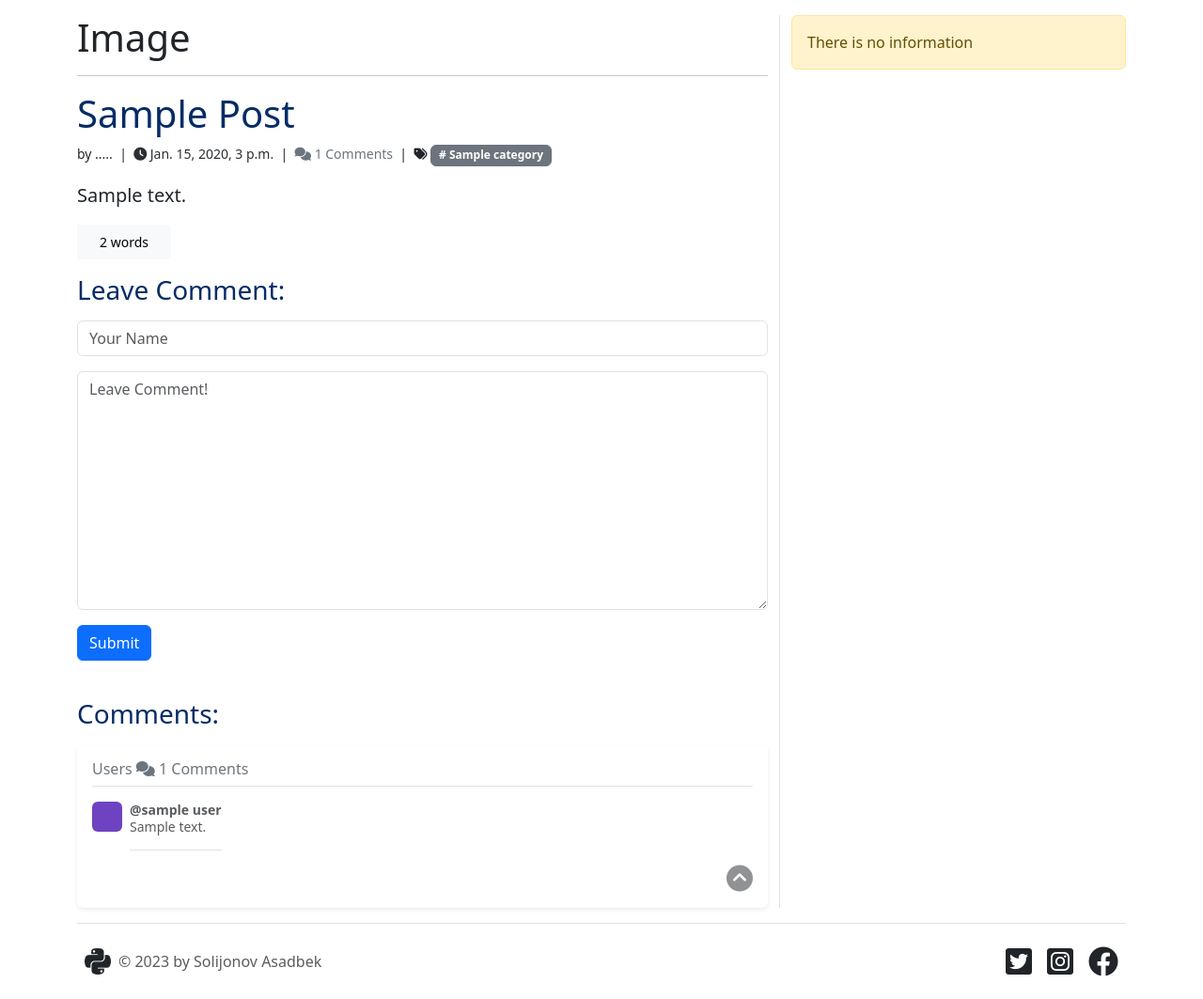
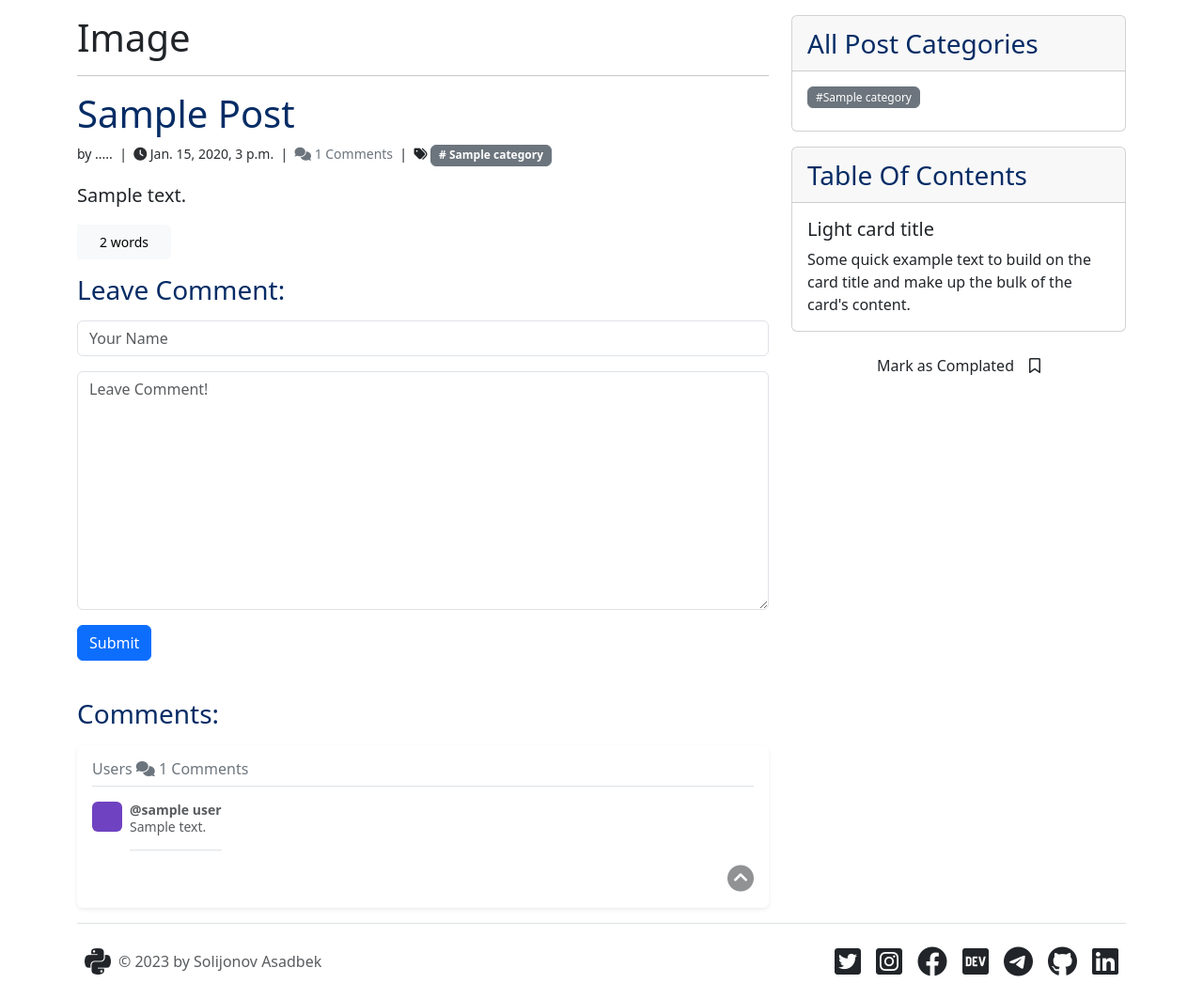
Before and after one commit to AsadbekSolijonov/PortfolioBlogPost, a Django app: page /blog/detail/1/ in a window 1280 px wide. Shown: the part 88-1151 px from the top of the page at 94% size. Run offline with Django 4.2, Linux system fonts and the light colour scheme; tables that the repository leaves empty hold one stand-in row (values such as "Sample post"); some libraries are stand-ins or nearby versions.

Commit message:
2a kommentlar bilan

```diff
--- a/blog/urls.py
+++ b/blog/urls.py
@@ -3,6 +3,6 @@ from blog import views
 urlpatterns = [
     path('blog/', view=views.blogs, name='blog'),
     path('blog/detail/<int:pk>/', view=views.blog_detail, name='blog_detail'),
-    path('blog/<category>/', view=views.blog_category, name='blog_category'),
+    path('blog/<tag>/', view=views.blog_category, name='blog_category'),
 
 ]
--- a/blog/views.py
+++ b/blog/views.py
@@ -1,27 +1,27 @@
 from django.shortcuts import render, redirect
 from blog.models import Post, Comment, Category
 from blog.forms import CommentForm
-# Hamma Bloglar Ro'yxati qaytaruvchi funksiya
+# Hamma Bloglar Ro'yxatini qaytaruvchi funksiya
 def blogs(request):
-    blogs = Post.objects.all()
-    reverse_blogs = blogs.order_by('-created_on')
-    all_categories = Category.objects.all()
+    blogs = Post.objects.all().order_by('-created_on')
+    categories = Category.objects.all()
     context = {
-        'blogs': reverse_blogs,
-        'total': len(reverse_blogs),
-        'all_categories': all_categories,
+        'blogs': blogs,
+        'total': len(blogs),
+        'categories': categories,
     }
     return render(request, 'blog/blogs.html', context)
 
-# Blog category filter qilib qidirib olish.
-def blog_category(request, category):
-    posts = Post.objects.filter(category__title__contains=category).order_by('-created_on')
-    all_categories = Category.objects.all()
+# Blogni #tag(category) bo'yicha filter qilib olish uchun
+def blog_category(request, tag):
+    # Tag (Kategoriya title)li bo'yicha Postlarni qidirib topish uchun
+    posts = Post.objects.filter(category__title__contains=tag).order_by('-created_on')
+    categories = Category.objects.all()
     context = {
         'posts': posts,
-        'category': category,
-        'total': len(posts),
-        'all_categories': all_categories,
+        'tag': tag,
+        'count': len(posts),
+        'categories': categories,
     }
     return render(request, 'blog/category.html', context)
 
@@ -29,32 +29,43 @@ def blog_category(request, category):
 
 # Blog haqida batavsil ma'lumot beruvchi funksiya
 def blog_detail(request, pk):
+    # Hamma Kategoriyalarni bazadan olish uchun
+    categories = Category.objects.all()
     comments = 0
     try:
-        blog_detail = Post.objects.get(pk=pk)
-        if blog_detail:
-            comments = Comment.objects.filter(post=blog_detail).order_by('-created_on')
+        post = Post.objects.get(pk=pk)
+        # Agar Post bo'lsa kommentariyani qidirush uchun
+        if post:
+            comments = Comment.objects.filter(post=post).order_by('-created_on')
         else:
             comments = None
+
     except:
-        blog_detail = None
+        post = None
 
+    # Kommentariya qoldirish
+    # Foydalanuvchiga Kamment Formani ko'rsatish uchun
     form = CommentForm()
+    # Komment Formadan kelgan ma'lumotlarni filter qilib ma'lumotlar bazasiga saqlash
     if request.method == 'POST':
         form = CommentForm(request.POST)
         if form.is_valid():
+            # Komment Formaga yozilgan ma'lumotlarni olish uchun
             comment = Comment(
                 author=form.cleaned_data['author'],
                 body=form.cleaned_data['body'],
-                post=blog_detail
+                post=post
             )
+            # Ma'lumotlarni ma'lumotlar bazasiga saqlash uchun
             comment.save()
-            return redirect(f'/blog/detail/{blog_detail.id}')
+            # Formaga yozilgan ma'lumot refresh qilganda qayta-qayta bazaga saqlashni so'ramasligi uchun
+            return redirect(f'/blog/detail/{post.id}')
 
     context = {
-        'blog_detail': blog_detail,
+        'post': post,
         'comments': comments,
         'form': form,
+        'categories': categories,
         'count_comments': len(comments if comments else [])
     }
     return render(request, 'blog/detail.html', context)
--- a/templates/base.html
+++ b/templates/base.html
@@ -1,16 +1,20 @@
 <!doctype html>
+<!-- Static file -->
 {% load static %}
 <html lang="en">
     <head>
         <meta charset="utf-8">
         <meta name="viewport" content="width=device-width, initial-scale=1">
-        <title>Pyilon</title>
+        <!-- Title -->
+        <title>{% block title %} {% endblock %}</title>
+        <!-- Bootstrap -->
         <link
             href="https://cdn.jsdelivr.net/npm/bootstrap@5.3.0-alpha2/dist/css/bootstrap.min.css"
             rel="stylesheet"
             integrity="sha384-aFq/bzH65dt+w6FI2ooMVUpc+21e0SRygnTpmBvdBgSdnuTN7QbdgL+OapgHtvPp"
             crossorigin="anonymous"
         >
+        <!-- FontAwesome -->
         <link
             rel="stylesheet"
             href="https://cdnjs.cloudflare.com/ajax/libs/font-awesome/6.3.0/css/all.min.css"
@@ -18,6 +22,8 @@
             crossorigin="anonymous"
             referrerpolicy="no-referrer"
         />
+        <!-- Favicon  -->
+        <link rel="icon" type="image/x-icon" href="{% static 'img/favicon.png' %}">
     </head>
     <body>
         <!-- Navbar -->
@@ -34,7 +40,7 @@
         <div class="container m-auto" style="min-height: 400px;">
             <div class="row">
                 <!-- Col 1-->
-                <div class="col-8 border-end">
+                <div class="col-8">
                     {% block page_content %}
 
                     {% endblock page_content %}
@@ -52,6 +58,14 @@
                     {% block all_categorys %}
 
                     {% endblock all_categorys %}
+
+                    {% block detailcontents %}
+
+                    {% endblock detailcontents %}
+
+                    {% block markasRead %}
+
+                    {% endblock markasRead %}
                 </div>
             </div>
         </div>
@@ -66,11 +80,33 @@
                 </div>
                 <ul class="nav col-md-4 justify-content-end list-unstyled d-flex">
                     <!-- Twitter -->
-                    <i class="fa-brands fa-square-twitter fs-2 p-2"></i>
+                    <a class="text-decoration-none text-dark" target="_blank" href="https://twitter.com/solijonov_py">
+                        <i class="fa-brands fa-square-twitter fs-2 p-2"></i>
+                    </a>
                     <!-- Instagram -->
-                    <i class="fa-brands fa-square-instagram fs-2 p-2"></i>
+                    <a class="text-decoration-none text-dark" target="_blank" href="https://www.instagram.com/uz_back_dev/">
+                        <i class="fa-brands fa-square-instagram fs-2 p-2"></i>
+                    </a>
                     <!-- Facebook -->
-                    <i class="fa-brands fa-facebook fs-2 p-2"></i>
+                    <a class="text-decoration-none text-dark" target="_blank" href="https://www.facebook.com/uzbackdev/">
+                        <i class="fa-brands fa-facebook fs-2 p-2"></i>
+                    </a>
+                    <!-- Dev -->
+                    <a class="text-decoration-none text-dark" target="_blank" href="https://dev.to/asadbeksolijonov">
+                        <i class="fa-brands fa-dev fs-2 p-2"></i>
+                    </a>
+                    <!-- Telegram -->
+                    <a class="text-decoration-none text-dark" target="_blank" href="https://t.me/SA_Software_Engineer">
+                        <i class="fa-brands fa-telegram fs-2 p-2"></i>
+                    </a>
+                    <!-- Github -->
+                    <a class="text-decoration-none text-dark" target="_blank" href="https://github.com/AsadbekSolijonov">
+                        <i class="fa-brands fa-github fs-2 p-2"></i>
+                    </a>
+                    <!-- Linkedin -->
+                    <a class="text-decoration-none text-dark" target="_blank" href="https://www.linkedin.com/in/solijonov-asadbek-5b1a63246/">
+                        <i class="fa-brands fa-linkedin fs-2 p-2"></i>
+                    </a>
                 </ul>
             </footer>
         </div>
@@ -78,16 +114,16 @@
 
             setTimeout(function () {
                 location.reload();
-            }, 60000);  // 1 min
+            }, 60000);  // 1 min da sahifani yangilaydi.
 
             getAuthor = document.querySelector('#author');
             submit = document.querySelector('#submit');
 
-            getAuthor.value = localStorage.getItem('author')
+            getAuthor.value = localStorage.getItem('author');
 
             getAuthor.addEventListener('change', function(eve){
                 author = eve.target.value;
-                localStorage.setItem('author', author)
+                localStorage.setItem('author', author);
             })
 
             submit.addEventListener('click', function(eve){
--- a/templates/blog/detail.html
+++ b/templates/blog/detail.html
@@ -1,12 +1,16 @@
 {% extends 'base.html' %}
+<!-- Title -->
+{% block title %}
+Detail
+{% endblock %}
 <!-- Post -->
 {% block page_content %}
-<h1 id="top0">Image</h1>
+<h1>Image</h1>
 <hr>
-{% if blog_detail %}
+{% if post %}
 <small>
     <!-- Post Title -->
-    <h1 class="text-primary-emphasis" id="{{blog_detail.title|slugify }}">{{ blog_detail.title|title}}</h1>
+    <h1 class="text-primary-emphasis" id="{{post.title|slugify }}">{{ post.title|title}}</h1>
     <!-- Post Category -->
     <p>
         <!-- Author -->
@@ -15,7 +19,7 @@
         <!-- TimeSince -->
         <span class="text-secondary-emphasis">
             <i class="fa-solid fa-clock"></i>
-            {{blog_detail.created_on}} &nbsp;|&nbsp;
+            {{post.created_on}} &nbsp;|&nbsp;
         </span>
         <!-- Count Comments -->
         <a class="text-secondary text-decoration-none" href="#users-comment">
@@ -25,7 +29,7 @@
         &nbsp;|&nbsp;
         <!-- All Categories -->
         <i class="fa-solid fa-tags"></i>
-        {% for category in blog_detail.category.all %}
+        {% for category in post.category.all %}
         <a class="btn btn-secondary" style="--bs-btn-padding-y: .10rem; --bs-btn-padding-x: .5rem; --bs-btn-font-size: .75rem;" href="{% url 'blog_category' category.title %}">
             <b># {{ category.title }}</b>
         </a>
@@ -34,15 +38,15 @@
     <!-- Post body -->
     <p class="">
         <!-- Post Words -->
-        <p class="fs-5">{{ blog_detail.body}}</p>
+        <p class="fs-5">{{ post.body}}</p>
         <!-- Post words count -->
-        <p class="p-2 text-bg-light rounded-end text-center" style="width: 100px;">{{ blog_detail.body | wordcount }} words</p>
+        <p class="p-2 text-bg-light rounded-end text-center" style="width: 100px;">{{ post.body | wordcount }} words</p>
     </p>
 </small>
 <!-- Comment -->
 <h3 class="mb-3 text-primary-emphasis sticky-top bg-white" style="top: 87px">Leave Comment:</h3>
 <!-- Comment Form -->
-<form action="{% url 'blog_detail' blog_detail.id  %}" method="post">
+<form action="{% url 'blog_detail' post.id  %}" method="post">
     {% csrf_token %}
     <!-- Author Input -->
     <div class="form-group">
@@ -91,7 +95,7 @@
         <!-- Body -->
         <p class="pb-3 mb-0 small lh-sm border-bottom">
             <strong class="d-block text-gray-dark">@{{ comment.author|lower }}</strong>
-            {{ comment.body }}
+            {{ comment.body|safe}}
         </p>
     </div>
     {% endfor %}
@@ -101,7 +105,7 @@
     </div>
     {% endif %}
     <small class="d-block text-end mt-3">
-        <a class="text-decoration-none" href="#top0">
+        <a class="text-decoration-none" href="#{{blog_detail.title|slugify }}">
             <!-- Page Up button -->
             <i class="fa-solid fs-3 fa-circle-chevron-up text-body-tertiary"></i>
         </a>
@@ -114,16 +118,16 @@
 </div>
 {% endif %}
 {% endblock page_content %}
-
+<!-- Categories -->
 {% block all_categorys %}
-{% if all_categories %}
-<div class="card border-secondary-emphasis mb-3 sticky-top" style="max-width: 24rem; top:105px">
+{% if categories %}
+<div class="card border-secondary-emphasis mb-3" style="max-width: 24rem;">
     <div class="card-header">
-        <b class="text-primary-emphasis">All Post Categories</b>
+        <div class="text-primary-emphasis fs-3">All Post Categories</div>
     </div>
     <div class="card-body text-secondary">
         <!-- All Categories -->
-        {% for category in all_categories %}
+        {% for category in categories %}
         <a class="text-decoration-none btn btn-secondary small ml-1 mb-2" style="--bs-btn-padding-y: .10rem; --bs-btn-padding-x: .5rem; --bs-btn-font-size: .75rem;" href="{% url 'blog_category' category.title %}">
             <span class="">#{{ category.title }}</span>
         </a>
@@ -131,8 +135,27 @@
     </div>
 </div>
 {% else %}
-<div class="alert alert-warning" role="alert">
+<div class="alert alert-warning sticky-top" role="alert" style="top: 105px">
     There is no information
 </div>
 {% endif %}
 {% endblock all_categorys %}
+<!-- Table Of Content -->
+{% block detailcontents %}
+<div class="card border-secondary-emphasis mb-3 sticky-top" style="max-width: 24rem; top: 105px;">
+    <div class="card-header text-primary-emphasis fs-3">Table Of Contents</div>
+    <div class="container card-body">
+        <h5 class="card-title">Light card title</h5>
+        <p class="card-text">Some quick example text to build on the card title and make up the bulk of the card's content.</p>
+    </div>
+</div>
+{% endblock detailcontents %}
+<!-- Mark As Read -->
+{% block markasRead %}
+<div class="d-flex flex-row justify-content-center sticky-top" style="top: 318px;">
+    <div class="p-2"> Mark as Complated</div>
+    <div class="p-2">
+        <i class="fa-regular fa-bookmark"></i>
+    </div>
+</div>
+{% endblock markasRead %}
```
Also changed, not shown: blog/models.py (+10 -0 lines), templates/blog/blogs.html (+8 -5 lines), templates/blog/category.html (+9 -5 lines), static/img/favicon.png (added).
